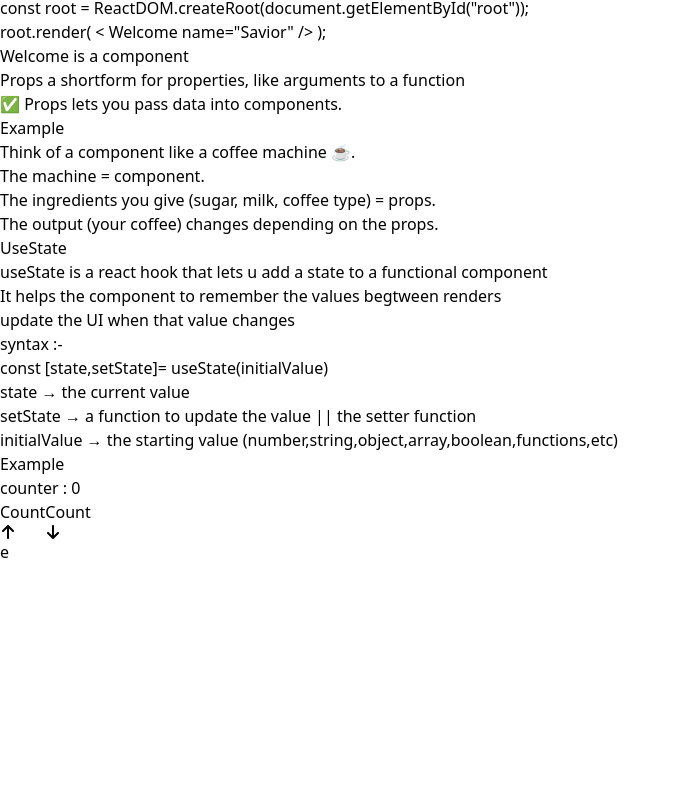
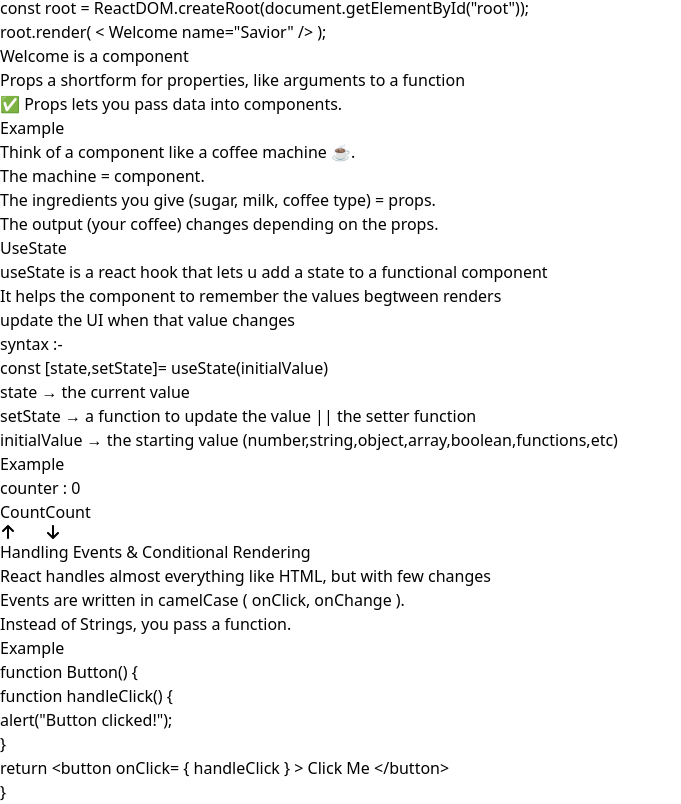
Before and after one commit to SidW111/React_Core, a React (Vite) app: page / in a window 1280 px wide. Shown: the part 988-1792 px from the top of the page, without its empty margins (0-681 px from the left). Before the commit the page ends 1552 px from the top, so only its background shows below. Built offline with nearby package versions, Linux system fonts and the light colour scheme.

Commit message:
Code.tsx and Highlight.tsx added

```diff
--- a/src/components/Components.tsx
+++ b/src/components/Components.tsx
@@ -1,4 +1,5 @@
-import Wrapper from "./Wrapper";
+import Code from "./ReUsable/Code";
+import Wrapper from "./ReUsable/Wrapper";
 
 export default function Components() {
   return (
@@ -9,7 +10,9 @@ export default function Components() {
         UI.
       </p>
       <p>You can write components as a function or classes (old method)</p>
-      <p className="bg-gray-900 rounded-xl p-3 mt-2 text-white">
+
+        <Code>
+
         export function Welcome(props) {"{"}
         <p>return return &lt;h1 &gt;Hello, {"props.name"}!&lt;/h1 &gt;</p>
         <p>{"}"}</p>
@@ -17,7 +20,8 @@ export default function Components() {
           const root = ReactDOM.createRoot(document.getElementById("root"));
         </p>
         <p>root.render( &lt; Welcome name="Savior" /&gt; );</p>
-      </p>
+        </Code>
+
 
       <div className="mt-2">
         <p>
--- a/src/components/EventsnCond.tsx
+++ b/src/components/EventsnCond.tsx
@@ -1,9 +1,25 @@
-import Wrapper from "./Wrapper";
+import Code from "./ReUsable/Code";
+import Wrapper from "./ReUsable/Wrapper";
 
 export default function HandlingEventsnConditional() {
   return (
-    <Wrapper title="e">
-      <p></p>
+    <Wrapper title="Handling Events & Conditional Rendering">
+      <p>React handles almost everything like HTML, but with few changes</p>
+      <p>Events are written in camelCase ( onClick, onChange ).</p>
+      <p>Instead of Strings, you pass a function.</p>
+      <p className="font-bold">Example</p>
+      <Code>
+        <p>function Button() {"{"}</p>
+        <p>function handleClick() {"{"}</p>
+        <p> alert("Button clicked!");</p>
+        <p>{"}"}</p>
+
+        <p>
+          return &lt;button onClick= {"{"} handleClick {"}"} &gt; Click Me
+          &lt;/button&gt;
+        </p>
+        <p>{"}"}</p>
+      </Code>
     </Wrapper>
   );
 }
--- a/src/components/JSXnRendering.tsx
+++ b/src/components/JSXnRendering.tsx
@@ -1,12 +1,13 @@
-import Wrapper from "./Wrapper"
+import Code from "./ReUsable/Code";
+import Highlight from "./ReUsable/HighLight";
+import Wrapper from "./ReUsable/Wrapper";
 
 export default function JSXRendering() {
   return (
     <Wrapper title="JSX and Rendering Elements">
       <p className="font-bold text-2xl pb-2">JSX</p>
       <p className="mb-2 font-bold">
-            JSX (Javascript XML) is a special syntax react uses to describe the
-            UI.
+        JSX (Javascript XML) is a special syntax react uses to describe the UI.
       </p>
       <p>
         It looks like the html but its actually{" "}
@@ -14,40 +15,32 @@ export default function JSXRendering() {
       </p>
       <div className="mt-2 flex flex-col gap-1">
         <p className="font-bold">Lets see with an example :-</p>
-            <p className="bg-gray-800 text-white p-2 rounded-xl ">
-              const element = &lt;h1&gt; Hello, Everyone! &lt;/ h1&gt;;
-            </p>
+        <Code>const element = &lt;h1&gt; Hello, Everyone! &lt;/ h1&gt;;</Code>
         <p className="font-bold">
           Behind the scenes, React converts this things into{" "}
         </p>
-            <p className="bg-gray-800 text-white p-2 rounded-xl ">
-              const element = React.createElement("h1", null, "Hello,
-              Everyone!");
-            </p>
+
+        <Code>
+          const element = React.createElement("h1", null, "Hello, Everyone!");
+        </Code>
+
         <p>JSX = HTML-like syntax inside JS, easier to understand.</p>
       </div>
       <div className="font-semibold">
         <p className="font-bold text-2xl pb-2 pt-2">Rendering</p>
         <p>
-              React uses{" "}
-              <span className="py-1 rounded-md px-2 bg-gray-200">
-                {" "}
-                React.createRoot()
-              </span>{" "}
-              and{" "}
-              <span className="py-1 rounded-md px-2 bg-gray-200">
-                root.render()
-              </span>
-              .
+          React uses <Highlight>React.createRoot()</Highlight> and{" "}
+          <Highlight>root.render()</Highlight>.
         </p>
-            <p className="bg-gray-800 text-white p-3 rounded-xl mt-2">
+
+        <Code>
           import React from "react";
           <p>import ReactDOM from "react-dom/client";</p>
           <p>const element = &lt;h1&gt; Hello, React! &lt;/ h1&gt;;</p>
           const root = ReactDOM.createRoot(document.getElementById("root"));
           <br />
           root.render(element);
-            </p>
+        </Code>
       </div>
     </Wrapper>
   );
--- /dev/null
+++ b/src/components/ReUsable/Code.tsx
@@ -0,0 +1,7 @@
+import type { ReactNode } from "react";
+
+export default function Code({ children }: { children: ReactNode }) {
+  return (
+    <div className="bg-gray-900 text-white p-3 rounded-xl mt-2">{children}</div>
+  );
+}
--- /dev/null
+++ b/src/components/ReUsable/HighLight.tsx
@@ -0,0 +1,7 @@
+import type { ReactNode } from "react";
+
+export default function Highlight({children}:{children:ReactNode}){
+return <span className="bg-gray-200 px-2 py-1 rounded-md">
+    {children}
+</span>
+}
--- a/src/components/Wrapper.tsx
+++ b/src/components/ReUsable/Wrapper.tsx
@@ -5,7 +5,7 @@ export default function Wrapper({ title,children }: { title: string,children:Rea
   return (
     <div className="w-screen h-screen flex flex-col justify-center items-center ">
       <h1 className="text-3xl font-bold text-center">{title}</h1>
-      <div className="font-semibold tracking-tight ">
+      <div className="font-semibold tracking-tight">
         <div className="p-2">
             {children}
         </div>
--- a/src/components/UseState.tsx
+++ b/src/components/UseState.tsx
@@ -1,6 +1,7 @@
 import { useState } from "react";
 import { FaArrowDown, FaArrowUp } from "react-icons/fa6";
-import Wrapper from "./Wrapper";
+import Wrapper from "./ReUsable/Wrapper";
+import Code from "./ReUsable/Code";
 
 export default function UseState() {
   const [count, setCount] = useState<number>(0);
@@ -18,9 +19,12 @@ export default function UseState() {
 
       <p>
         syntax :-
-        <p className="bg-gray-800 text-white p-2 rounded-xl mt-1">
+
+          <Code>
+
           const [state,setState]= useState(initialValue)
-        </p>
+          </Code>
+
         <p>state &rarr; the current value</p>
         <p>
           setState &rarr; a function to update the value || the setter function
```
Also changed, not shown: src/components/React.tsx (+4 -9 lines). Lines whose indentation alone changed are shown as unchanged.
